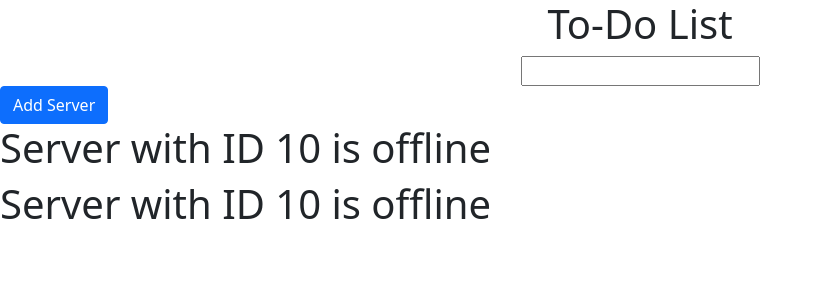
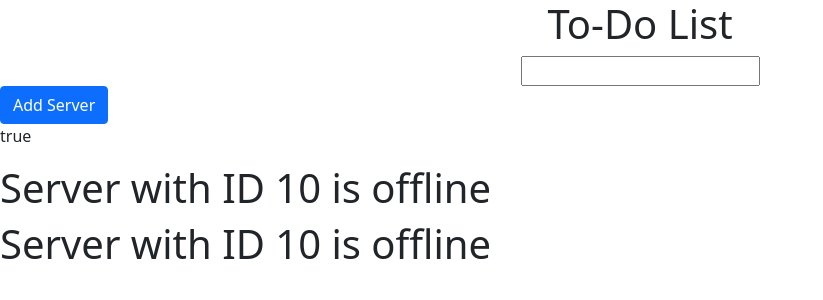
Before and after one commit to jonathanj101/Angular-todo-project, an Angular app: page / in a window 1280 px wide. Shown: the top 300 px of the page, without its empty margins (0-823 px from the left). Built offline with nearby package versions, Linux system fonts and the light colour scheme.

Commit message:
Property Binding vs String Interpolation

```diff
--- a/src/app/servers/servers.component.html
+++ b/src/app/servers/servers.component.html
@@ -2,8 +2,16 @@
     but here we're not using the disabled attribute anymore, with the square brackets, we are directly binding
 to this native disabled property
  -->
+ <!-- this whole syntax here [disabled]="!allowNewServer" is a syntax recognized by Angular,
+
+so this is why between the quotation marks, you can already and you have already, you have to write TypeScript
+
+code because again, this whole expression is evaluated by Angular, mixing in string interpolation will
+
+break it, -->
 <button class="btn btn-primary"
     [disabled]="!allowNewServer">
     Add Server
 </button>
+<p [innerText]="allowNewServer"></p>
 <app-server></app-server>
```
